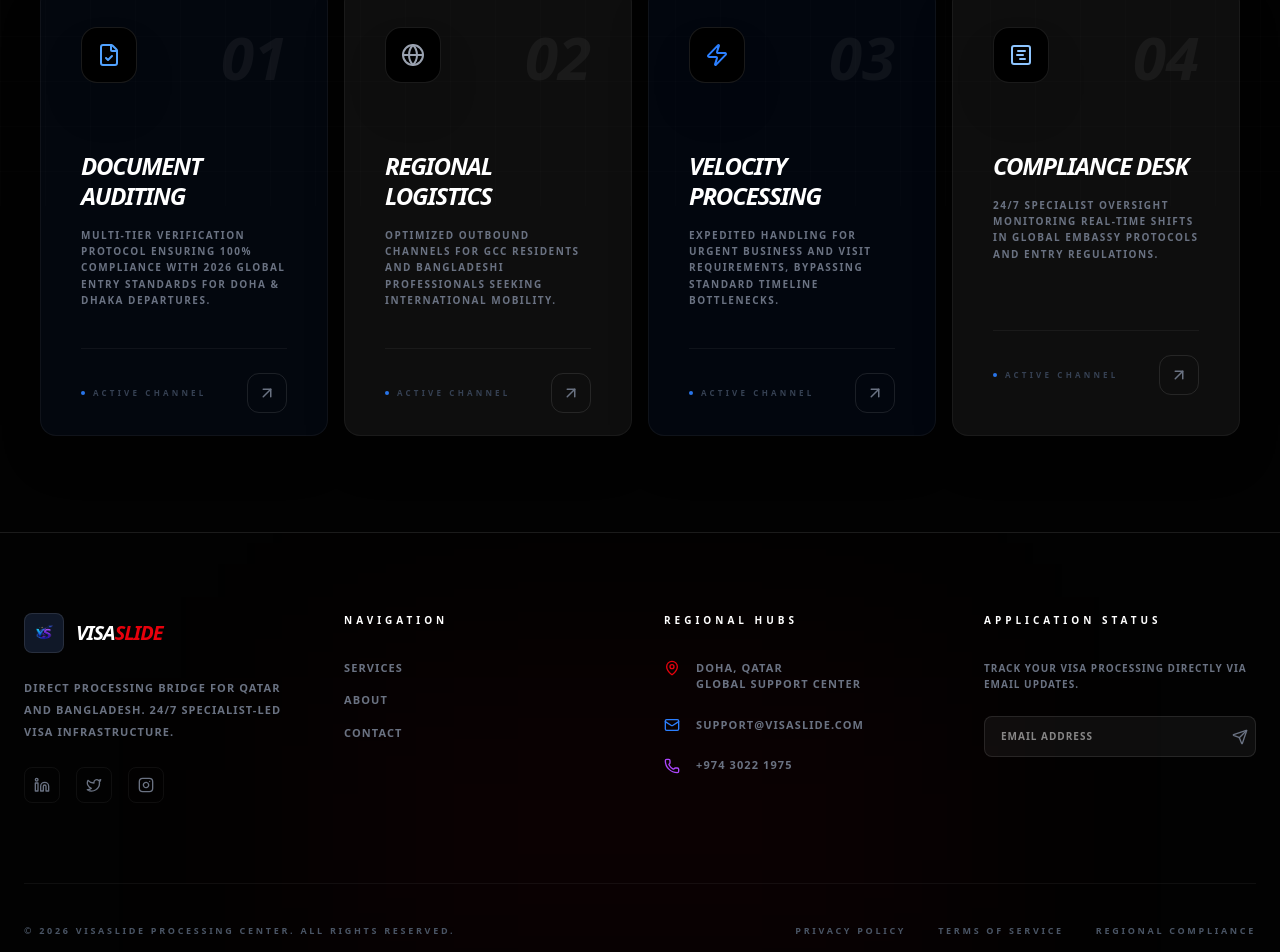
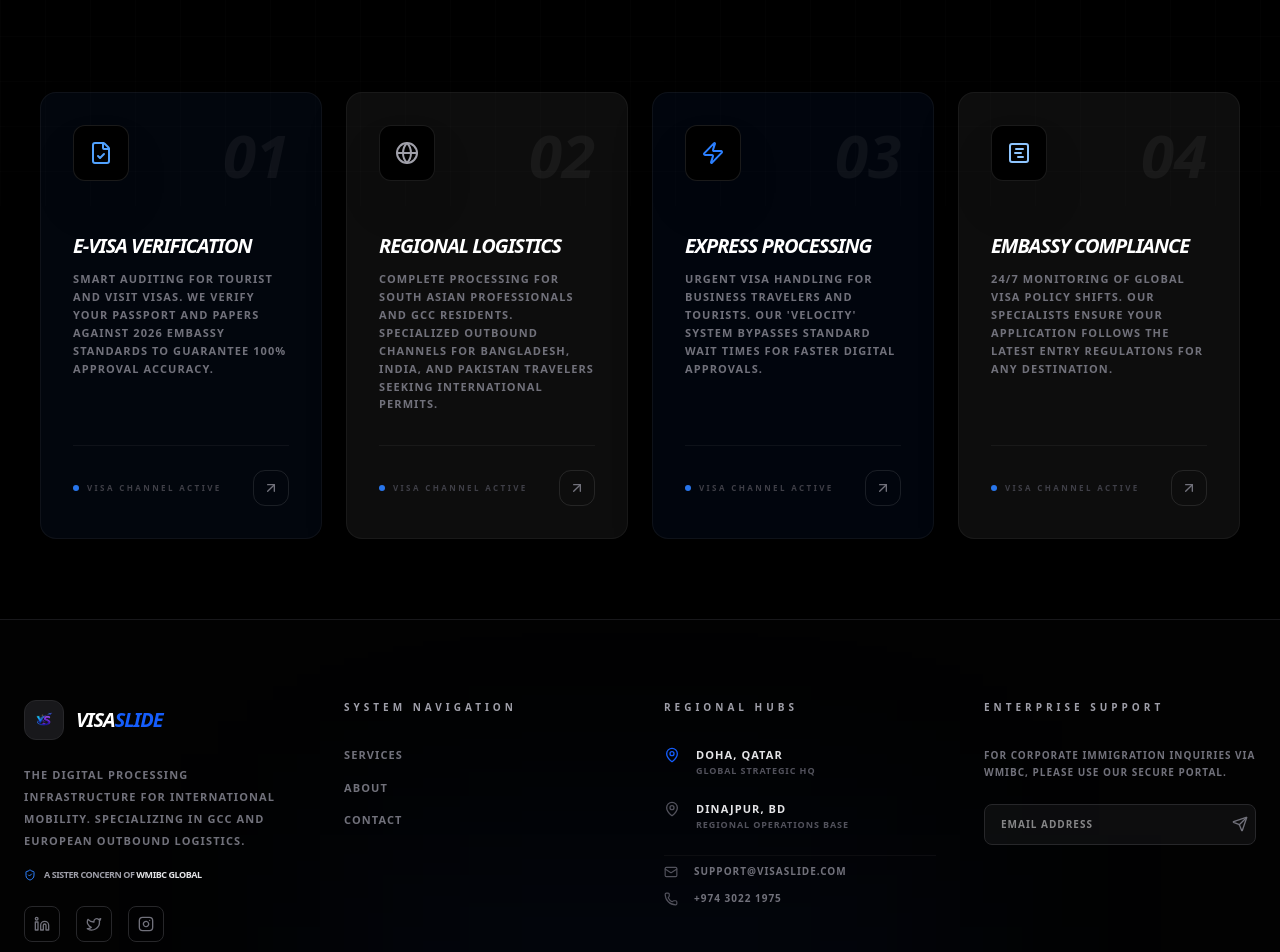
Before and after one commit to sojibjubayer/zenvisa, a Next.js app: page /services in a window 1280 px wide. Shown: the part 594-1546 px from the top of the page. Built offline with nearby package versions, Linux system fonts and the light colour scheme.

Commit message:
service page SEO added

```diff
--- a/src/app/services/ServicesClient.tsx
+++ b/src/app/services/ServicesClient.tsx
@@ -2,76 +2,85 @@
 
 import { motion } from "framer-motion";
 import {
-  FileCheck, Zap,
-  ArrowUpRight, Globe, ShieldCheck,
-  GanttChartSquare
+  FileCheck,
+  Zap,
+  ArrowUpRight,
+  Globe,
+  GanttChartSquare,
 } from "lucide-react";
 
 const services = [
   {
-    id: "01",
-    title: "Document Auditing",
-    desc: "Multi-tier verification protocol ensuring 100% compliance with 2026 global entry standards for Doha & Dhaka departures.",
+    id: "VS-01",
+    title: "E-Visa Verification",
+    desc: "Smart auditing for Tourist and Visit Visas. We verify your passport and papers against 2026 embassy standards to guarantee 100% approval accuracy.",
     icon: <FileCheck className="w-6 h-6 text-blue-400" />,
-    bg: "bg-blue-500/5"
+    bg: "bg-blue-500/5",
   },
   {
-    id: "02",
+    id: "VS-02",
     title: "Regional Logistics",
-    desc: "Optimized outbound channels for GCC residents and Bangladeshi professionals seeking international mobility.",
-    icon: <Globe className="w-6 h-6 text-gray-400" />,
-    bg: "bg-white/5"
+    desc: "Complete processing for South Asian professionals and GCC residents. Specialized outbound channels for Bangladesh, India, and Pakistan travelers seeking international permits.",
+    icon: <Globe className="w-6 h-6 text-zinc-400" />,
+    bg: "bg-white/5",
   },
   {
-    id: "03",
-    title: "Velocity Processing",
-    desc: "Expedited handling for urgent business and visit requirements, bypassing standard timeline bottlenecks.",
+    id: "VS-03",
+    title: "Express Processing",
+    desc: "Urgent visa handling for business travelers and tourists. Our 'Velocity' system bypasses standard wait times for faster digital approvals.",
     icon: <Zap className="w-6 h-6 text-blue-500" />,
-    bg: "bg-blue-600/5"
+    bg: "bg-blue-600/5",
   },
   {
-    id: "04",
-    title: "Compliance Desk",
-    desc: "24/7 specialist oversight monitoring real-time shifts in global embassy protocols and entry regulations.",
+    id: "VS-04",
+    title: "Embassy Compliance",
+    desc: "24/7 monitoring of global visa policy shifts. Our specialists ensure your application follows the latest entry regulations for any destination.",
     icon: <GanttChartSquare className="w-6 h-6 text-blue-300" />,
-    bg: "bg-white/5"
+    bg: "bg-white/5",
   },
 ];
 
 export default function ServicesClient() {
   return (
-    <div className="relative min-h-screen text-white selection:bg-blue-600/40 overflow-hidden">
-
+    <div className="relative min-h-screen text-white selection:bg-blue-600/40 overflow-x-hidden bg-black">
       {/* Background UI Grid */}
       <div className="fixed inset-0 pointer-events-none">
         <div className="absolute inset-0 bg-[linear-gradient(to_right,#ffffff03_1px,transparent_1px),linear-gradient(to_bottom,#ffffff03_1px,transparent_1px)] bg-size-[45px_45px]" />
         <div className="absolute inset-0 bg-radial-at-t from-blue-900/10 via-transparent to-transparent" />
       </div>
 
-      <main className="relative z-10 pt-32 pb-24 px-6 md:px-10 lg:pt-48">
-
+      <main className="relative z-10 pt-28 pb-20 px-4 sm:px-6 md:px-10 lg:pt-48">
         {/* Header Section */}
-        <section className="max-w-7xl mx-auto mb-20">
+        <section className="max-w-7xl mx-auto mb-16 md:mb-24 text-left">
           <motion.div
             initial={{ opacity: 0, x: -20 }}
             animate={{ opacity: 1, x: 0 }}
             className="flex items-center gap-3 mb-6"
           >
-            <span className="text-[10px] font-black uppercase tracking-[0.4em] text-blue-500">Premium Outbound Intelligence 2026</span>
-            <div className="h-px w-24 bg-linear-to-r from-blue-500 to-transparent" />
+            <span className="text-[8px] md:text-[10px] font-black uppercase tracking-[0.4em] text-blue-500">
+              Authorized Processing Hub 2026
+            </span>
+            <div className="h-px w-12 md:w-24 bg-linear-to-r from-blue-500 to-transparent" />
           </motion.div>
 
-          <h2 className="text-6xl md:text-9xl font-black italic tracking-tighter uppercase leading-[0.8] mb-10">
-            Velocity <br />
-            <span className="text-transparent bg-clip-text bg-linear-to-r from-gray-100 via-blue-100 to-gray-600">
-              Architecture.
+          <h2 className="text-5xl sm:text-7xl md:text-9xl font-black italic tracking-tighter uppercase leading-[0.9] md:leading-[0.8] mb-8 text-white">
+            Digital <br />
+            <span className="text-transparent bg-clip-text bg-linear-to-r from-blue-600 via-zinc-100 to-zinc-500">
+              Visa Engine.
             </span>
           </h2>
+
+          <p className="max-w-xl text-zinc-500 text-[10px] md:text-[12px] font-bold uppercase tracking-widest leading-relaxed">
+            Next-generation visa infrastructure for tourists, business
+            professionals, and international residents. Direct backend
+            integration for Doha & Dhaka processing centers.
+          </p>
         </section>
 
         {/* Services Grid */}
         <section className="max-w-7xl mx-auto">
-          <div className="grid grid-cols-1 md:grid-cols-2 lg:grid-cols-4 gap-4">
+          {/* FIXED: items-stretch ensures all cards in a row have the same height */}
+          <div className="grid grid-cols-1 sm:grid-cols-2 lg:grid-cols-4 gap-6 items-stretch">
             {services.map((s, i) => (
               <motion.div
                 key={s.id}
@@ -79,39 +88,43 @@ export default function ServicesClient() {
                 whileInView={{ opacity: 1, y: 0 }}
                 viewport={{ once: true }}
                 transition={{ delay: i * 0.1 }}
-                className={`group relative h-112.5 rounded-2xl border border-white/5 ${s.bg} p-10 transition-all duration-500 hover:bg-gray-950 shadow-2xl overflow-hidden`}
+                // h-full here makes the motion div fill the grid cell
+                className={`group relative flex flex-col h-full rounded-2xl border border-white/5 ${s.bg} p-6 md:p-8 transition-all duration-500 hover:bg-zinc-950 shadow-2xl overflow-hidden`}
               >
                 <div className="relative z-10 flex flex-col h-full">
-                  <div className="flex justify-between items-start mb-16">
-                    <div className="h-14 w-14 rounded-2xl bg-black flex items-center justify-center border border-white/10 shadow-2xl group-hover:border-blue-500/50 transition-colors">
+                  <div className="flex justify-between items-start mb-8 md:mb-12">
+                    <div className="h-12 w-12 md:h-14 md:w-14 rounded-xl bg-black flex items-center justify-center border border-white/10 shadow-2xl group-hover:border-blue-500/50 transition-colors shrink-0">
                       {s.icon}
                     </div>
-                    <span className="text-6xl font-black italic text-white/5 group-hover:text-blue-500/10 transition-colors leading-none">
-                      {s.id}
+                    <span className="text-4xl md:text-6xl font-black italic text-white/5 group-hover:text-blue-500/10 transition-colors leading-none select-none">
+                      {s.id.split('-').pop()} {/* Displays the number part */}
                     </span>
                   </div>
 
-                  <h3 className="text-2xl font-black italic uppercase tracking-tighter mb-4 leading-tight group-hover:text-blue-400 transition-colors">
-                    {s.title}
-                  </h3>
+                  {/* flex-grow pushes the footer to the bottom of the card */}
+                  <div className="grow">
+                    <h3 className="text-lg md:text-xl font-black italic uppercase tracking-tighter mb-3 leading-tight group-hover:text-blue-400 transition-colors">
+                      {s.title}
+                    </h3>
+                    <p className="text-zinc-500 text-[10px] md:text-[11px] leading-relaxed font-bold uppercase tracking-widest group-hover:text-zinc-300 mb-8">
+                      {s.desc}
+                    </p>
+                  </div>
 
-                  <p className="text-gray-500 text-[10px] leading-relaxed mb-10 font-bold uppercase tracking-[0.15em] group-hover:text-gray-300">
-                    {s.desc}
-                  </p>
-
-                  <div className="mt-auto flex items-center justify-between pt-6 border-t border-white/5">
+                  <div className="pt-6 border-t border-white/5 flex items-center justify-between mt-auto">
                     <div className="flex items-center gap-2">
-                      <div className="h-1 w-1 rounded-full bg-blue-500 animate-pulse" />
-                      <span className="text-[8px] font-black uppercase tracking-[0.4em] text-gray-700 group-hover:text-white transition-colors">
-                        Active Channel
+                      <div className="h-1.5 w-1.5 rounded-full bg-blue-500 animate-pulse" />
+                      <span className="text-[8px] font-black uppercase tracking-[0.3em] text-zinc-700 group-hover:text-zinc-400 transition-colors">
+                        Visa Channel Active
                       </span>
                     </div>
-                    <div className="h-10 w-10 rounded-xl border border-white/10 flex items-center justify-center group-hover:bg-blue-600 transition-all group-hover:text-white text-gray-500 transform group-hover:rotate-12">
-                      <ArrowUpRight size={18} />
+                    <div className="h-9 w-9 rounded-xl border border-white/10 flex items-center justify-center group-hover:bg-blue-600 transition-all group-hover:text-white text-zinc-500 transform group-hover:rotate-12">
+                      <ArrowUpRight size={16} />
                     </div>
                   </div>
                 </div>
-                <div className="absolute bottom-0 left-0 right-0 h-0.5 bg-blue-600 transform scale-x-0 group-hover:scale-x-100 transition-transform origin-left duration-500" />
+
+                <div className="absolute bottom-0 left-0 right-0 h-1 bg-blue-600 transform scale-x-0 group-hover:scale-x-100 transition-transform origin-left duration-500" />
               </motion.div>
             ))}
           </div>
--- a/src/components/(home)/Footer.tsx
+++ b/src/components/(home)/Footer.tsx
@@ -11,43 +11,60 @@ import {
   Twitter,
   Instagram,
   ArrowUpRight,
+  ShieldCheck,
 } from "lucide-react";
 
 export default function Footer() {
   const currentYear = new Date().getFullYear();
 
   return (
-    <footer className="relative border-t border-white/10 bg-[#020202] pt-20 pb-10 overflow-hidden">
-      {/* Background Glow */}
-      <div className="absolute bottom-0 left-1/2 -translate-x-1/2 w-[50%] h-75 bg-red-600/5 blur-[120px] pointer-events-none" />
+    <footer className="relative border-t border-zinc-900 bg-[#020202] pt-20 pb-10 overflow-hidden">
+      {/* Subtle Glow - Changed to Blue to match brand consistency */}
+      <div className="absolute bottom-0 left-1/2 -translate-x-1/2 w-[50%] h-75 bg-blue-600/5 blur-[120px] pointer-events-none" />
 
       <div className="max-w-7xl mx-auto px-6 relative z-10">
         <div className="grid grid-cols-1 md:grid-cols-2 lg:grid-cols-4 gap-12 mb-20">
+
           {/* Brand Column */}
           <div className="space-y-6">
             <Link href="/" className="group flex items-center gap-3">
-              <div className="relative h-10 w-10 flex items-center justify-center rounded-lg bg-gray-900 border border-white/10 overflow-hidden">
+              {/* FIXED LOGO CONTAINER */}
+              <div className="relative h-10 w-10 flex items-center justify-center rounded-xl bg-zinc-900 border border-zinc-800 transition-colors group-hover:border-blue-500/50">
+                <div className="relative h-6 w-6">
                    <Image
                     src="/logo.png"
-                  alt="VS"
+                    alt="VisaSlide Logo"
                     fill
-                  className="object-contain p-1.5"
+                    sizes="24px"
+                    className="object-contain"
                   />
                 </div>
-              <span className="text-xl font-black italic tracking-tighter uppercase">
-                Visa<span className="text-red-600">Slide</span>
+              </div>
+              <span className="text-xl font-black italic tracking-tighter uppercase text-white">
+                Visa<span className="text-blue-600">Slide</span>
               </span>
             </Link>
-            <p className="text-gray-500 text-[11px] font-bold uppercase tracking-widest leading-loose max-w-70">
-              Direct processing bridge for Qatar and Bangladesh. 24/7
-              specialist-led visa infrastructure.
+
+            <div className="space-y-2">
+              <p className="text-zinc-500 text-[11px] font-bold uppercase tracking-widest leading-loose max-w-72">
+                The digital processing infrastructure for international mobility.
+                Specializing in GCC and European outbound logistics.
               </p>
+              {/* SISTER CONCERN CREDIT */}
+              <div className="flex items-center gap-2 pt-2">
+                <ShieldCheck size={12} className="text-blue-500" />
+                <span className="text-[9px] font-black text-zinc-400 uppercase tracking-tighter">
+                  A Sister Concern of <span className="text-zinc-200">WMIBC Global</span>
+                </span>
+              </div>
+            </div>
+
             <div className="flex gap-4">
               {[Linkedin, Twitter, Instagram].map((Icon, i) => (
                 <Link
                   key={i}
                   href="#"
-                  className="h-9 w-9 rounded-lg border border-white/5 flex items-center justify-center text-gray-500 hover:text-white hover:border-white/20 transition-all"
+                  className="h-9 w-9 rounded-lg border border-zinc-800 flex items-center justify-center text-zinc-500 hover:text-white hover:bg-zinc-900 transition-all"
                 >
                   <Icon size={16} />
                 </Link>
@@ -57,16 +74,15 @@ export default function Footer() {
 
           {/* Quick Links */}
           <div>
-            <h4 className="text-[10px] font-black uppercase tracking-[0.4em] text-white mb-8">
-              Navigation
+            <h4 className="text-[10px] font-black uppercase tracking-[0.4em] text-zinc-400 mb-8">
+              System Navigation
             </h4>
             <ul className="space-y-4">
-              {["Services", , "About", "Contact"].map((item) => (
+              {["Services","About", "Contact"].map((item) => (
                 <li key={item}>
                   <Link
-                    // This converts "About Us" to "/about-us" dynamically
                     href={`/${item.toLowerCase().replace(/\s+/g, "-")}`}
-                    className="text-[11px] font-bold uppercase tracking-widest text-gray-500 hover:text-red-500 transition-colors flex items-center justify-between group"
+                    className="text-[11px] font-bold uppercase tracking-widest text-zinc-500 hover:text-blue-500 transition-colors flex items-center justify-between group"
                   >
                     {item}
                     <ArrowUpRight
@@ -79,49 +95,71 @@ export default function Footer() {
             </ul>
           </div>
 
-          {/* Contact Details (GCC/BD Focus) */}
+{/* Contact Details */}
 <div>
-            <h4 className="text-[10px] font-black uppercase tracking-[0.4em] text-white mb-8">
+  <h4 className="text-[10px] font-black uppercase tracking-[0.4em] text-zinc-400 mb-8">
     Regional Hubs
   </h4>
   <ul className="space-y-6">
-              <li className="flex items-start gap-4">
-                <MapPin size={16} className="text-red-600 shrink-0" />
-                <span className="text-[11px] font-bold uppercase tracking-widest text-gray-500">
-                  Doha, Qatar <br />
-                  Global Support Center
+    {/* Doha HQ */}
+    <li className="flex items-start gap-4 group">
+      <MapPin size={16} className="text-blue-600 shrink-0 group-hover:scale-110 transition-transform" />
+      <div className="flex flex-col">
+        <span className="text-[11px] font-black uppercase tracking-widest text-zinc-200">
+          Doha, Qatar
         </span>
+        <span className="text-[9px] font-bold uppercase tracking-widest text-zinc-600">
+          Global Strategic HQ
+        </span>
+      </div>
     </li>
-              <li className="flex items-center gap-4">
-                <Mail size={16} className="text-blue-500" />
-                <span className="text-[11px] font-bold uppercase tracking-widest text-gray-500">
+
+    {/* Dinajpur Office */}
+    <li className="flex items-start gap-4 group">
+      <MapPin size={16} className="text-zinc-600 shrink-0 group-hover:text-blue-500 transition-colors" />
+      <div className="flex flex-col">
+        <span className="text-[11px] font-black uppercase tracking-widest text-zinc-200">
+          Dinajpur, BD
+        </span>
+        <span className="text-[9px] font-bold uppercase tracking-widest text-zinc-600">
+          Regional Operations Base
+        </span>
+      </div>
+    </li>
+
+    {/* Global Contact */}
+    <li className="pt-2 space-y-3 border-t border-zinc-900/50">
+      <div className="flex items-center gap-4">
+        <Mail size={14} className="text-zinc-600" />
+        <span className="text-[10px] font-bold uppercase tracking-widest text-zinc-500 hover:text-blue-500 cursor-pointer transition-colors">
           support@visaslide.com
         </span>
-              </li>
-              <li className="flex items-center gap-4">
-                <Phone size={16} className="text-purple-500" />
-                <span className="text-[11px] font-bold uppercase tracking-widest text-gray-500">
+      </div>
+      <div className="flex items-center gap-4">
+        <Phone size={14} className="text-zinc-600" />
+        <span className="text-[10px] font-bold uppercase tracking-widest text-zinc-500">
           +974 3022 1975
         </span>
+      </div>
     </li>
   </ul>
 </div>
 
-          {/* Newsletter / Action */}
+          {/* Action */}
           <div>
-            <h4 className="text-[10px] font-black uppercase tracking-[0.4em] text-white mb-8">
-              Application Status
+            <h4 className="text-[10px] font-black uppercase tracking-[0.4em] text-zinc-400 mb-8">
+              Enterprise Support
             </h4>
-            <p className="text-gray-500 text-[10px] font-bold uppercase tracking-widest mb-6 leading-relaxed">
-              Track your visa processing directly via email updates.
+            <p className="text-zinc-500 text-[10px] font-bold uppercase tracking-widest mb-6 leading-relaxed">
+              For corporate immigration inquiries via WMIBC, please use our secure portal.
             </p>
             <div className="relative group">
               <input
                 type="email"
                 placeholder="EMAIL ADDRESS"
-                className="w-full bg-white/5 border border-white/10 rounded-lg px-4 py-3 text-[10px] font-black uppercase tracking-widest focus:outline-none focus:border-red-600 transition-colors"
+                className="w-full bg-zinc-900/50 border border-zinc-800 rounded-lg px-4 py-3 text-[10px] font-black uppercase tracking-widest text-white focus:outline-none focus:border-blue-600 transition-colors"
               />
-              <button className="absolute right-2 top-1/2 -translate-y-1/2 text-gray-500 hover:text-white transition-colors">
+              <button className="absolute right-2 top-1/2 -translate-y-1/2 text-zinc-500 hover:text-white transition-colors">
                 <Send size={16} />
               </button>
             </div>
@@ -129,20 +167,15 @@ export default function Footer() {
         </div>
 
         {/* Bottom Bar */}
-        <div className="pt-10 border-t border-white/5 flex flex-col md:flex-row justify-between items-center gap-6">
-          <p className="text-[9px] font-black uppercase tracking-[0.3em] text-gray-600">
-            © {currentYear} VISASLIDE PROCESSING CENTER. ALL RIGHTS RESERVED.
-          </p>
-          <div className="flex gap-8 text-[9px] font-black uppercase tracking-[0.3em] text-gray-600">
-            <Link href="#" className="hover:text-white transition-colors">
-              Privacy Policy
-            </Link>
-            <Link href="#" className="hover:text-white transition-colors">
-              Terms of Service
-            </Link>
-            <Link href="#" className="hover:text-white transition-colors">
-              Regional Compliance
-            </Link>
+        <div className="pt-10 border-t border-zinc-900 flex flex-col md:flex-row justify-between items-center gap-6 text-[9px] font-black uppercase tracking-[0.3em] text-zinc-600">
+          <div className="flex flex-col gap-1 text-center md:text-left">
+            <p>© {currentYear} VISASLIDE PROCESSING CENTER.</p>
+            <p className="text-zinc-800">Part of World Multinational Immigration & Business Consultancy</p>
+          </div>
+          <div className="flex gap-8">
+            <Link href="#" className="hover:text-white transition-colors">Privacy</Link>
+            <Link href="#" className="hover:text-white transition-colors">Terms</Link>
+            <Link href="#" className="hover:text-white transition-colors">Compliance</Link>
           </div>
         </div>
       </div>
```
Also changed, not shown: src/components/(home)/HeroSection.tsx (+40 -14 lines). Lines whose indentation alone changed are shown as unchanged.
